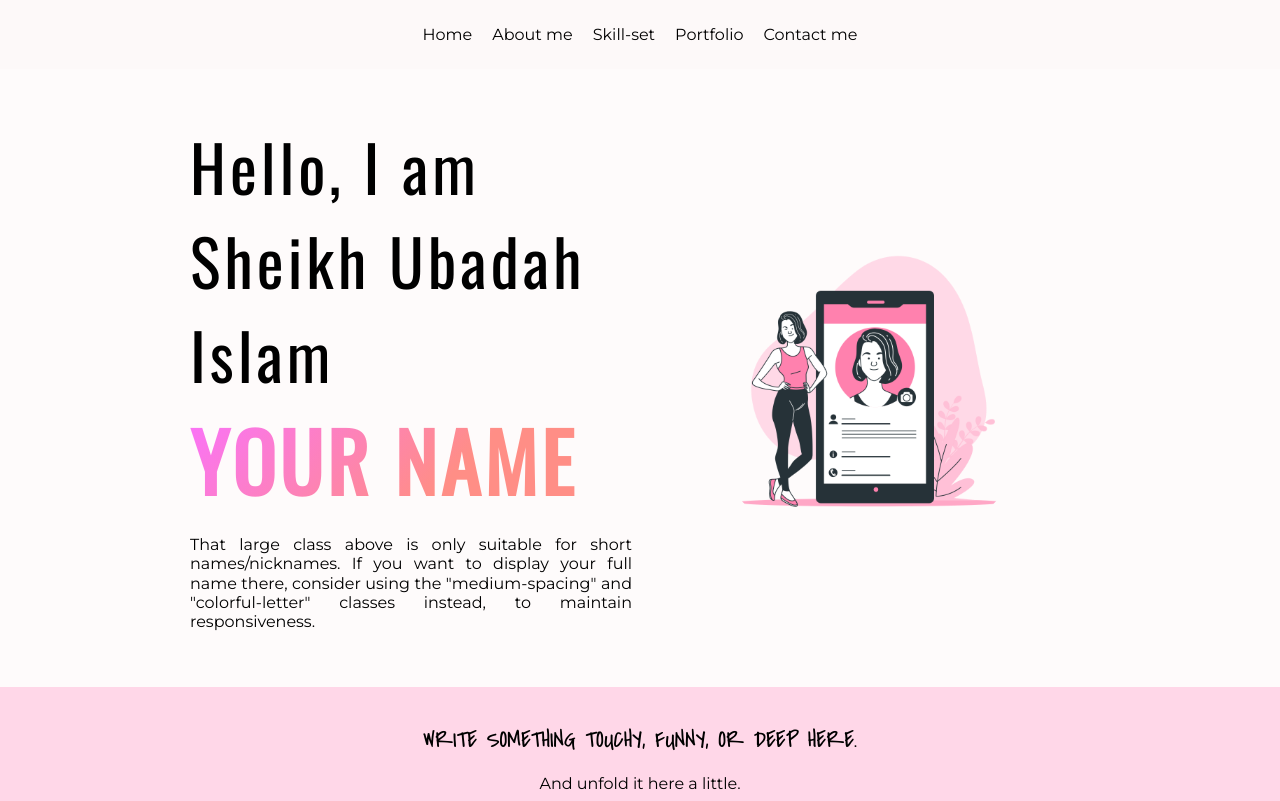
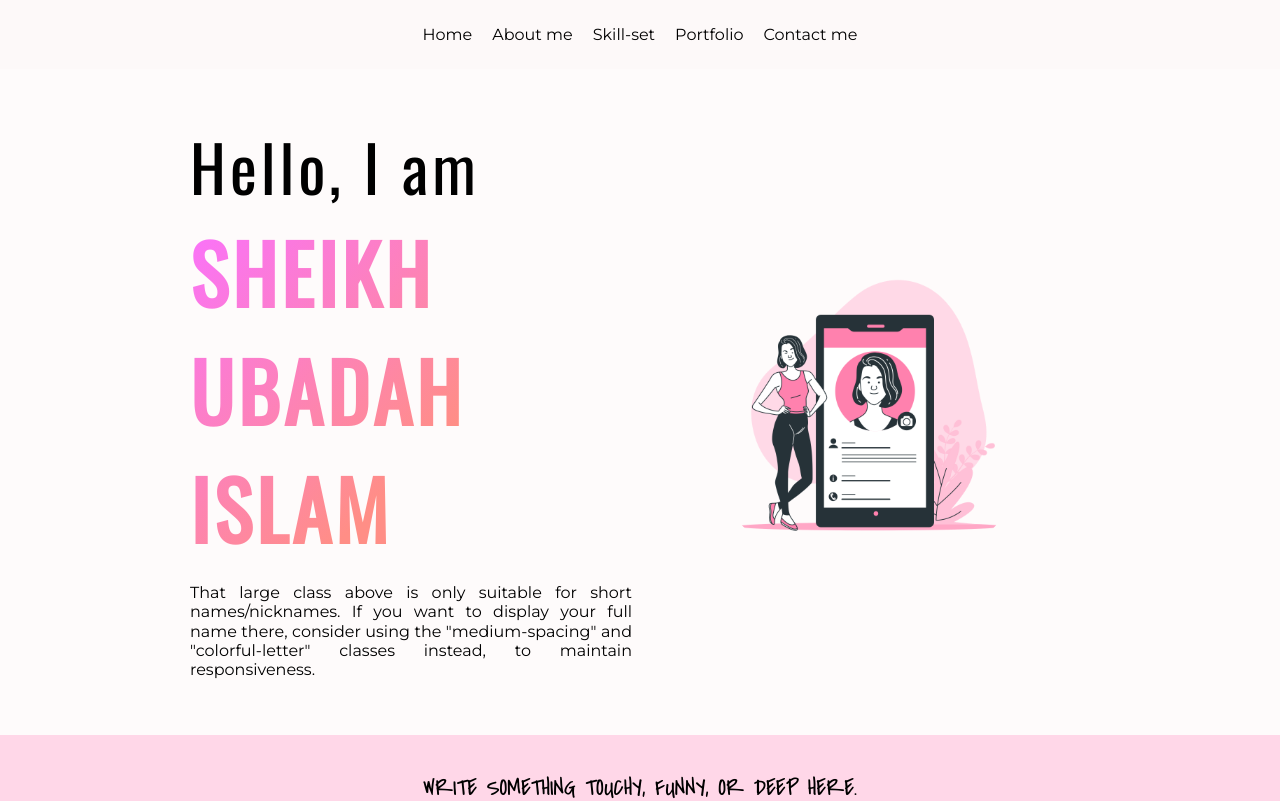
Before and after one commit to UbadaHMG/UbadaHMG.github.io, a plain HTML site: page index.html in a window 1280 px wide. Shown: the top 801 px of the page. Drawn offline with nearby package versions, Linux system fonts and the light colour scheme.

Commit message:
Update index.html

```diff
--- a/index.html
+++ b/index.html
@@ -53,8 +53,8 @@
     <!-- introduction -->
     <header class="grid-system-2 w-900 padding">
         <section class="align-center">
-            <h1 class="medium-spacing">Hello, I am Sheikh Ubadah Islam</h1>
-            <h1 class="large">Your name</h1>
+            <h1 class="medium-spacing">Hello, I am </h1>
+            <h1 class="large">Sheikh Ubadah Islam</h1>
             <p class="justify">That large class above is only suitable for short names/nicknames. If you want to display
                 your full name there, consider using the "medium-spacing" and "colorful-letter" classes instead, to
                 maintain responsiveness.</p>
@@ -220,7 +220,7 @@
 
     <!-- footer -->
     <!-- waits for you to take over! -->
-    <footer>@iluskaland 2024</footer>
+    <footer>@ubadahmg 2024</footer>
 </body>
 
 </html>
```
